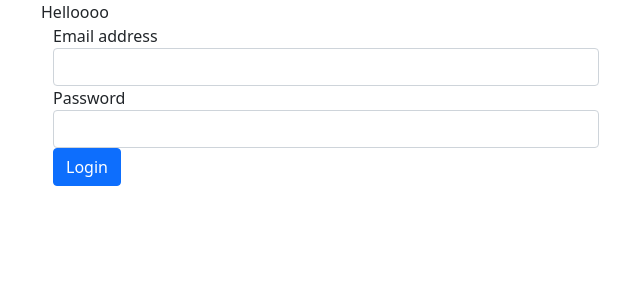
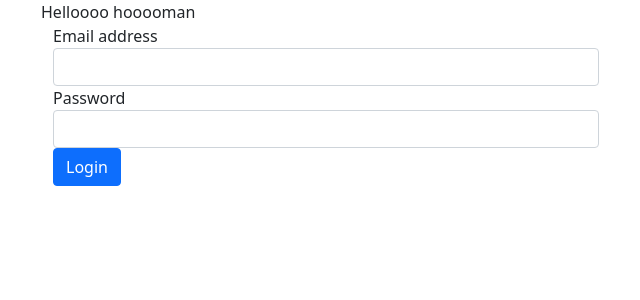
Before and after one commit to kornkarn/Senior, a Django app: page /login/ in a window 1280 px wide. Shown: the part 56-356 px from the top of the page, without its empty margins (41-681 px from the left). Run offline with Django 3.2, Linux system fonts and the light colour scheme; some libraries are stand-ins or nearby versions.

Commit message:
Update login.html

```diff
--- a/MRP/templates/login.html
+++ b/MRP/templates/login.html
@@ -2,7 +2,7 @@
 
 {% block content %}
 
-Helloooo
+Helloooo hooooman
 
 <div class="container">
 
```
